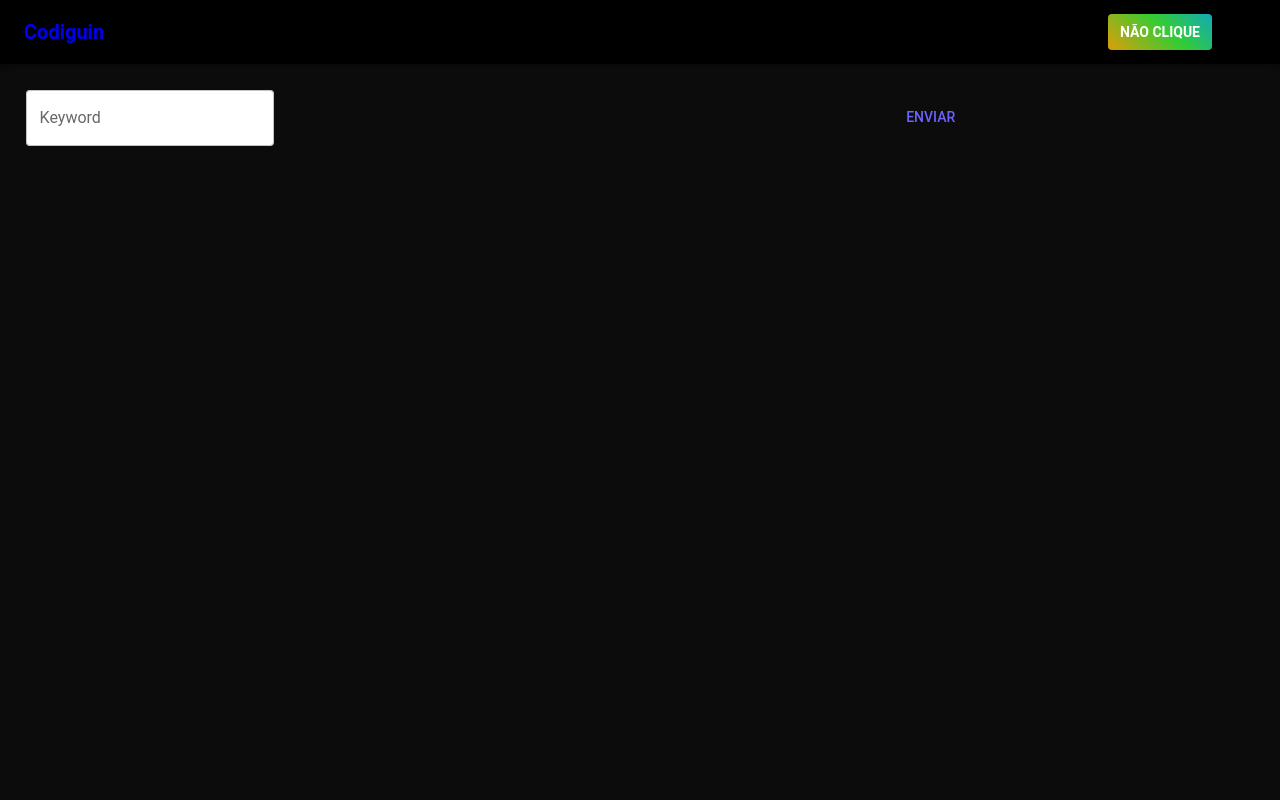
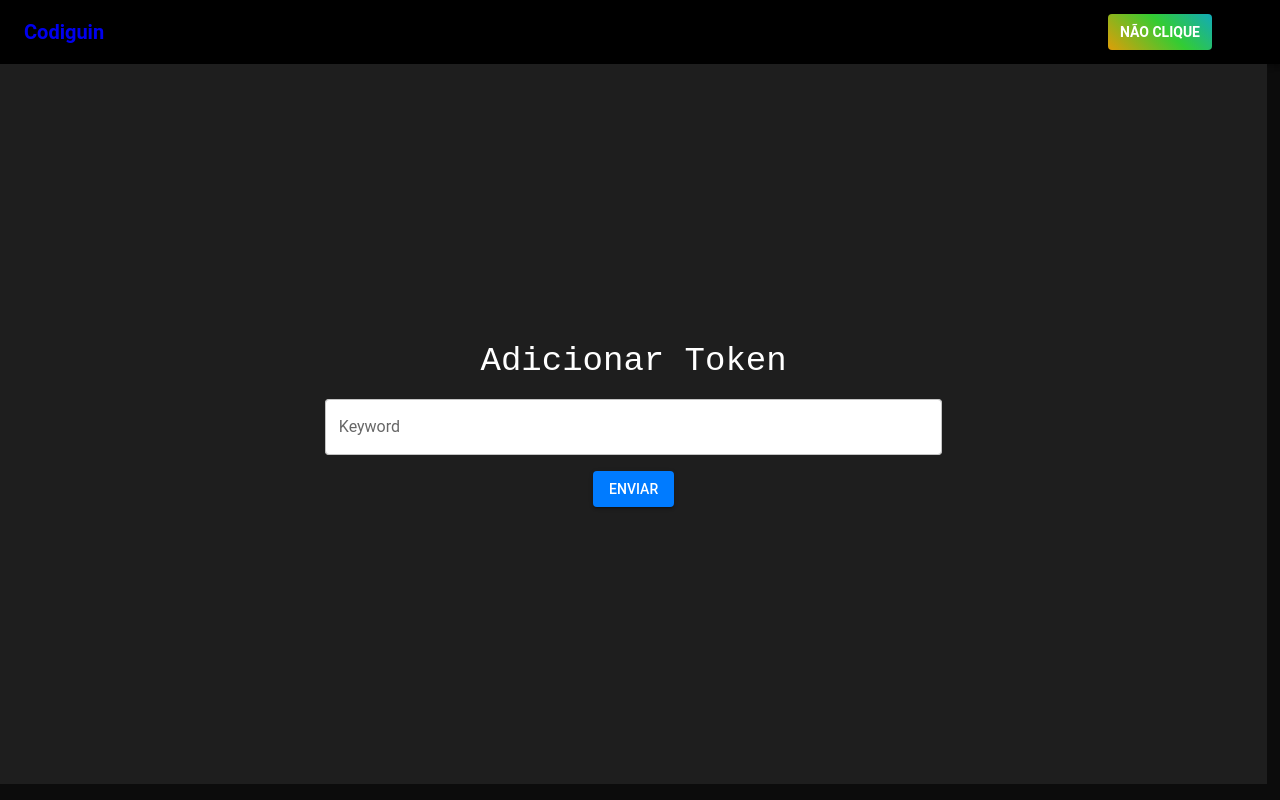
Before and after one commit to FlowCreeper/front-compiladores, a Next.js app: page /linguagem in a window 1280 px wide. Built offline with nearby package versions, Linux system fonts and the light colour scheme; some icons are missing.

Commit message:
errors in console and snack bar added

```diff
--- a/src/app/linguagem/page.tsx
+++ b/src/app/linguagem/page.tsx
@@ -1,42 +1,93 @@
 'use client'
 
-import { Button, Grid, TextField } from "@mui/material";
+import { Button, TextField, Typography, Box, Snackbar } from "@mui/material";
 import { useState } from "react";
 
 export default function Linguagem() {
-  const [keyword, setKeyword] = useState("")
+  const [keyword, setKeyword] = useState("");
+  const [snackOpen, setSnackOpen] = useState(false);
+  const [snackMessage, setSnackMessage] = useState("")
 
   const sendKeyword = async () => {
     try {
       if (!process.env.NEXT_PUBLIC_API_LINK) {
+        setSnackMessage("Failed to find API link")
+        setSnackOpen(true)
         throw new Error("API link is not defined");
       }
-      const response = await fetch(process.env.NEXT_PUBLIC_API_LINK + "analise-lexica/adiciona-token ", {
-        method: "POST",
-        headers: {
-          "Content-Type": "application/json",
-        },
-        body: JSON.stringify({ token: keyword }),
-      })
+      const response = await fetch(
+        process.env.NEXT_PUBLIC_API_LINK + "analise-lexica/adiciona-token",
+        {
+          method: "POST",
+          headers: {
+            "Content-Type": "application/json",
+          },
+          body: JSON.stringify({ token: keyword }),
+        }
+      );
 
       if (!response.ok) {
-        throw new Error(`Error: ${response.statusText}`)
+        setSnackMessage(response.statusText)
+        setSnackOpen(true)
+        throw new Error(response.statusText);
       }
 
-      const result = await response.json()
-      console.log(result)
+      const result = await response.json();
+      console.log(result);
+    } catch (error) {
 
-    } catch (error) {
-      console.error("Failed to send keyword: ", error)
+      console.error("Failed to send keyword: ", error);
     }
-  }
+  };
 
   return (
-    <Grid container spacing={10} sx={{ margin: '2%' }}>
-      <Grid size={8}>
-        <TextField label="Keyword" sx={{backgroundColor: "white", outlineColor: "green", borderRadius: 1}} onChange={(e) => setKeyword(e.currentTarget.value)}/>
-      </Grid>
-      <Button onClick={sendKeyword}>Enviar</Button>
-    </Grid>
+    <Box
+      sx={{
+        height: "90vh",
+        width: "99vw",
+        padding: 2,
+        margin: 0,
+        bgcolor: "#1e1e1e",
+        display: "flex",
+        flexDirection: "column",
+        alignItems: "center",
+        justifyContent: "center",
+      }}
+    >
+      <Typography
+        variant="h4"
+        sx={{ color: "#fff", marginBottom: 2, fontFamily: "monospace" }}
+      >
+        Adicionar Token
+      </Typography>
+      <TextField
+        label="Keyword"
+        variant="outlined"
+        sx={{
+          backgroundColor: "white",
+          borderRadius: 1,
+          width: "50%",
+          marginBottom: 2,
+        }}
+        onChange={(e) => setKeyword(e.currentTarget.value)}
+      />
+      <Button
+        onClick={sendKeyword}
+        variant="contained"
+        sx={{
+          bgcolor: "#007bff",
+          color: "#fff",
+          "&:hover": { bgcolor: "#0056b3" },
+        }}
+      >
+        Enviar
+      </Button>
+      <Snackbar
+        anchorOrigin={{ horizontal: "right", vertical: "bottom" }}
+        open={snackOpen}
+        autoHideDuration={5000}
+        message={snackMessage}
+      />
+    </Box>
   );
 }
```
Also changed, not shown: src/components/CodeEditor.tsx (+10 -2 lines).
